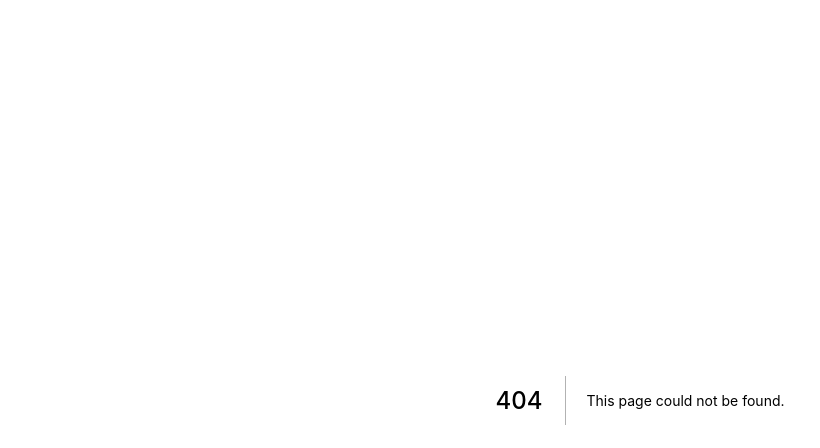
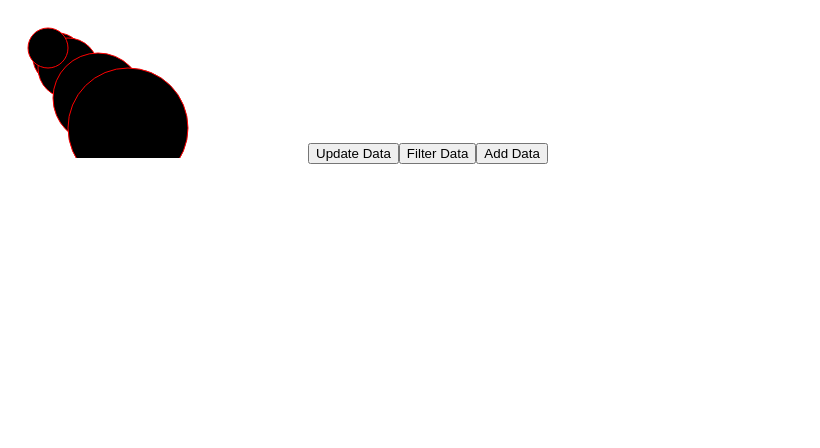
Before and after one commit to UTDallasEPICS/City-of-Dallas-311-Dashboard, a Next.js app: page /graphs in a window 1280 px wide. Before the commit this address had no page. Shown: the top 448 px of the page, without its empty margins (0-820 px from the left). Built offline with nearby package versions, Linux system fonts and the light colour scheme.

Commit message:
add d3 and react example

```diff
--- /dev/null
+++ b/components/Data.tsx
@@ -0,0 +1,53 @@
+import React, { useRef, useEffect, useState } from 'react';
+import { select } from 'd3';
+
+interface DataProps {}
+
+export const Data: React.FC<DataProps> = ({}) => {
+  const [data, setData] = useState([25, 30, 45, 60, 20]);
+  const svgRef = useRef(null);
+
+  useEffect(() => {
+    const svg = select(svgRef.current);
+
+    svg
+      .selectAll('circle')
+      .data(data)
+      .join(
+        (enter) => {
+          return enter.append('circle');
+        },
+        (update) => {
+          return update.attr('class', 'updated');
+        },
+        (exit) => {
+          exit.remove();
+        }
+      )
+      .attr('r', (value) => {
+        return value;
+      })
+      .attr('cx', (value) => {
+        return value * 2;
+      })
+      .attr('cy', (value) => {
+        return value * 2;
+      })
+      .attr('stroke', 'red');
+  }, [data]);
+
+  return (
+    <React.Fragment>
+      <svg ref={svgRef}></svg>
+      <button onClick={() => setData(data.map((value) => value + 5))}>
+        Update Data
+      </button>
+      <button onClick={() => setData(data.filter((value) => value <= 35))}>
+        Filter Data
+      </button>
+      <button onClick={() => setData([...data, Math.random() * 100])}>
+        Add Data
+      </button>
+    </React.Fragment>
+  );
+};
--- /dev/null
+++ b/pages/graphs.tsx
@@ -0,0 +1,11 @@
+import { Data } from '../components/Data';
+
+const graphs = () => {
+  return (
+    <div>
+      <Data />
+    </div>
+  );
+};
+
+export default graphs;
```
